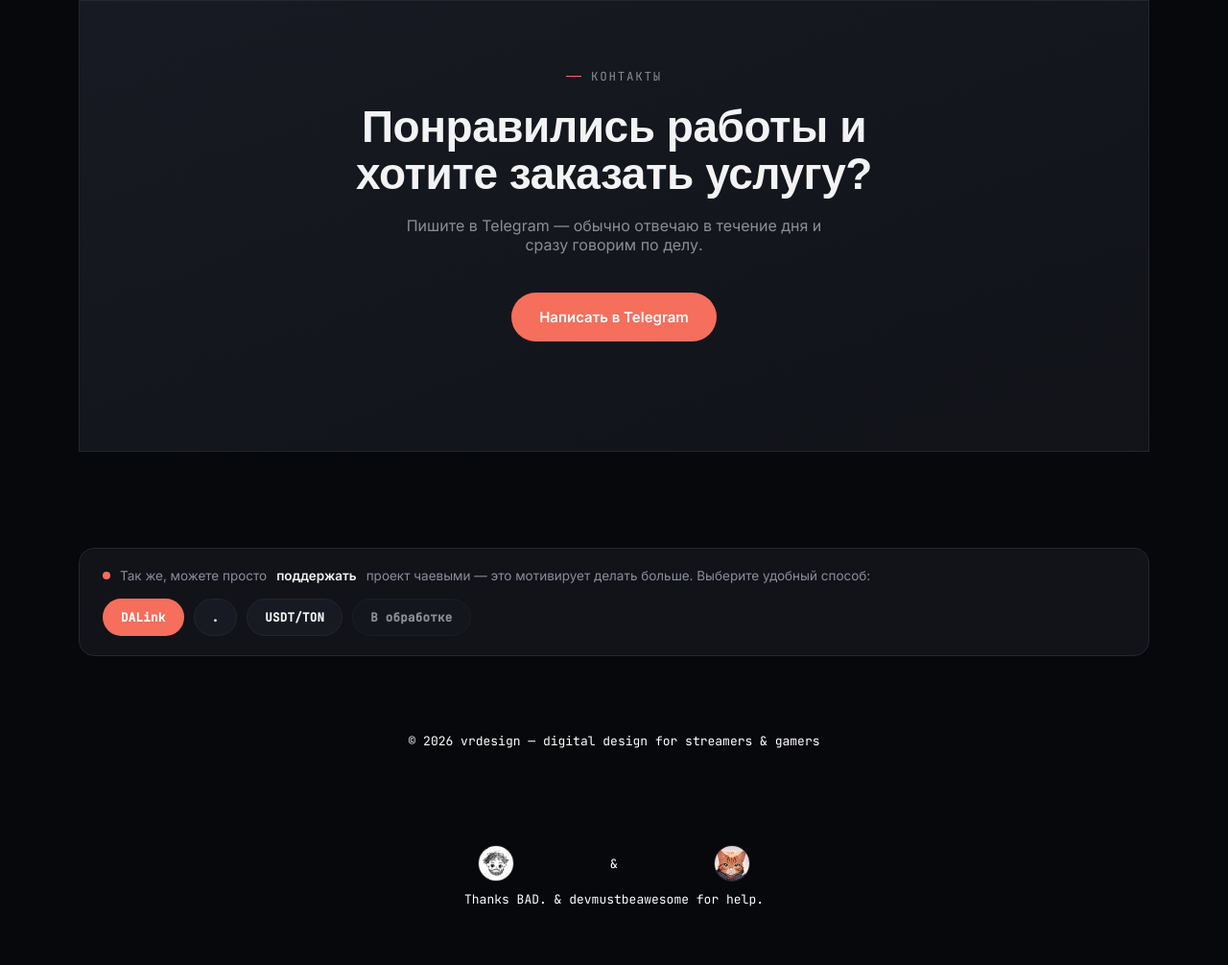
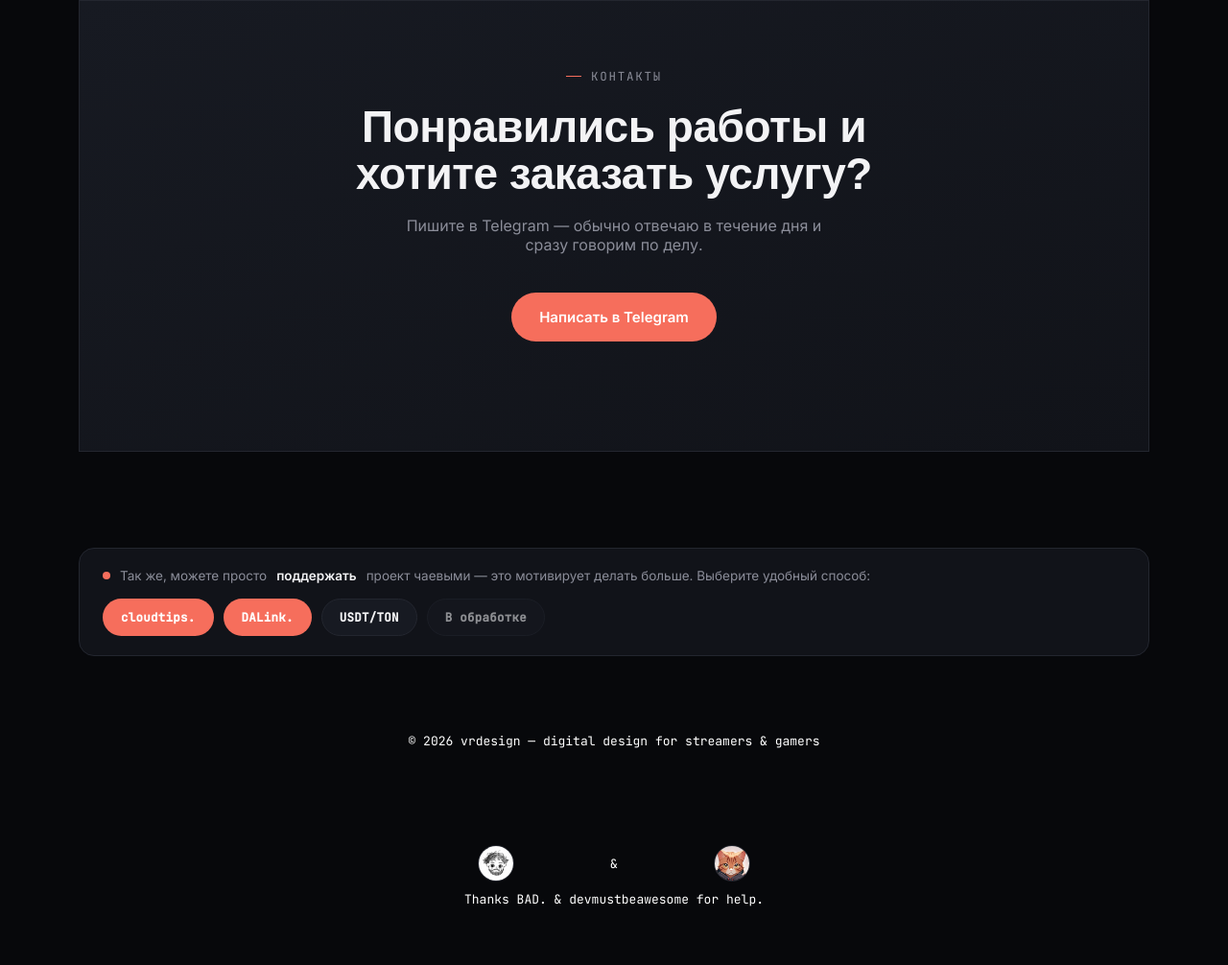
Before and after one commit to xaexela/vrdesignnnn, a plain HTML site: page index.html in a window 1280 px wide. Shown: the part 3607-4613 px from the top of the page at 96% size. Drawn offline with Linux system fonts and the light colour scheme; a web font is replaced by a local one.

Commit message:
Update index.html

```diff
--- a/index.html
+++ b/index.html
@@ -1223,8 +1223,8 @@
       Так же, можете просто<b>поддержать</b> проект чаевыми — это мотивирует делать больше. Выберите удобный способ:
     </div>
     <div class="tip-bar-grid">
-      <a href="https://dalink.to/vr_virtux" class="tip-btn tip-btn-main" target="_blank" rel="noopener noreferrer">DALink</a>
-      <a href="" class="tip-btn" target="_blank" rel="noopener noreferrer">.</a>
+      <a href="https://pay.cloudtips.ru/p/1b3d52fc" class="tip-btn tip-btn-main" target="_blank" rel="noopener noreferrer">cloudtips.</a>
+      <a href="https://dalink.to/vr_virtux" class="tip-btn tip-btn-main" target="_blank" rel="noopener noreferrer">DALink.</a>
       <button type="button" class="tip-btn" id="tipCryptoBtn" data-address="TG6cv2NJaDu7J6e8j89JahgZErx9nMPNg6">USDT/TON</button>
       <button type="button" class="tip-btn tip-btn-soon" disabled>В обработке</button>
     </div>
```
